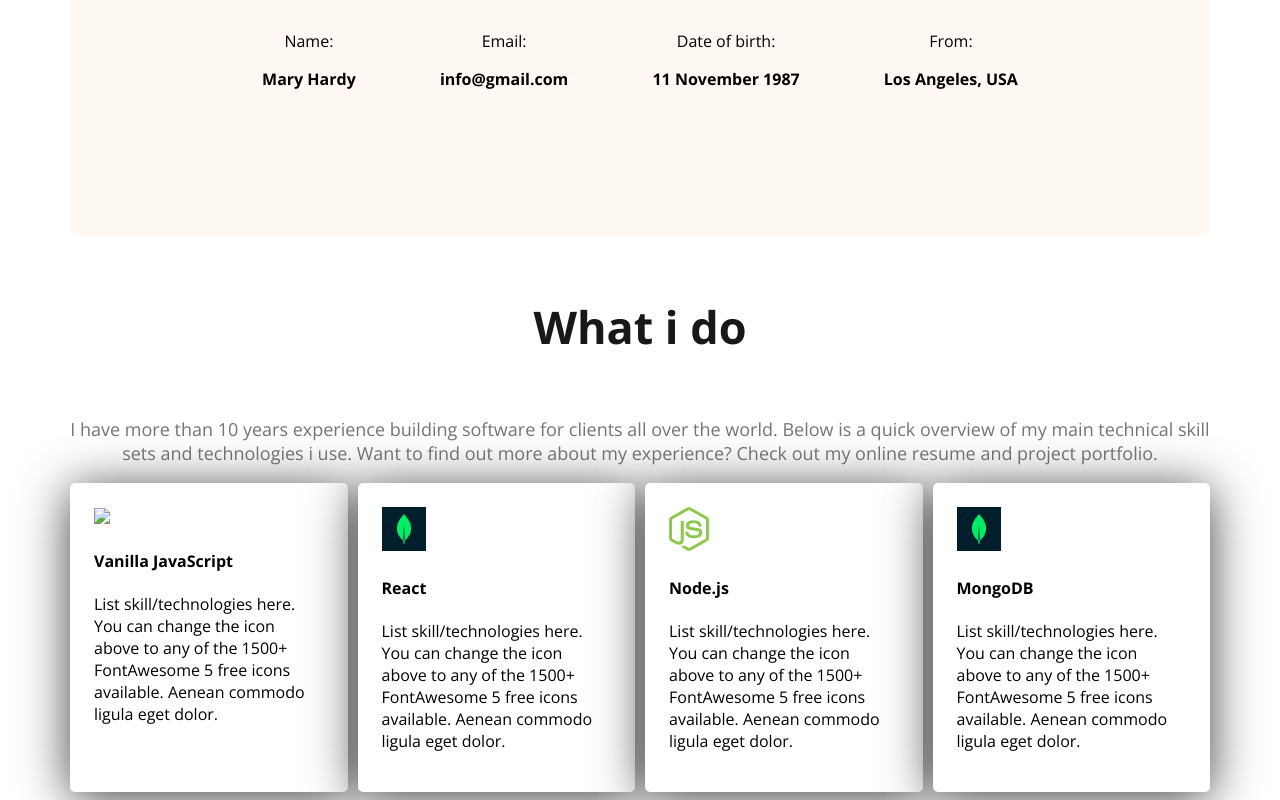
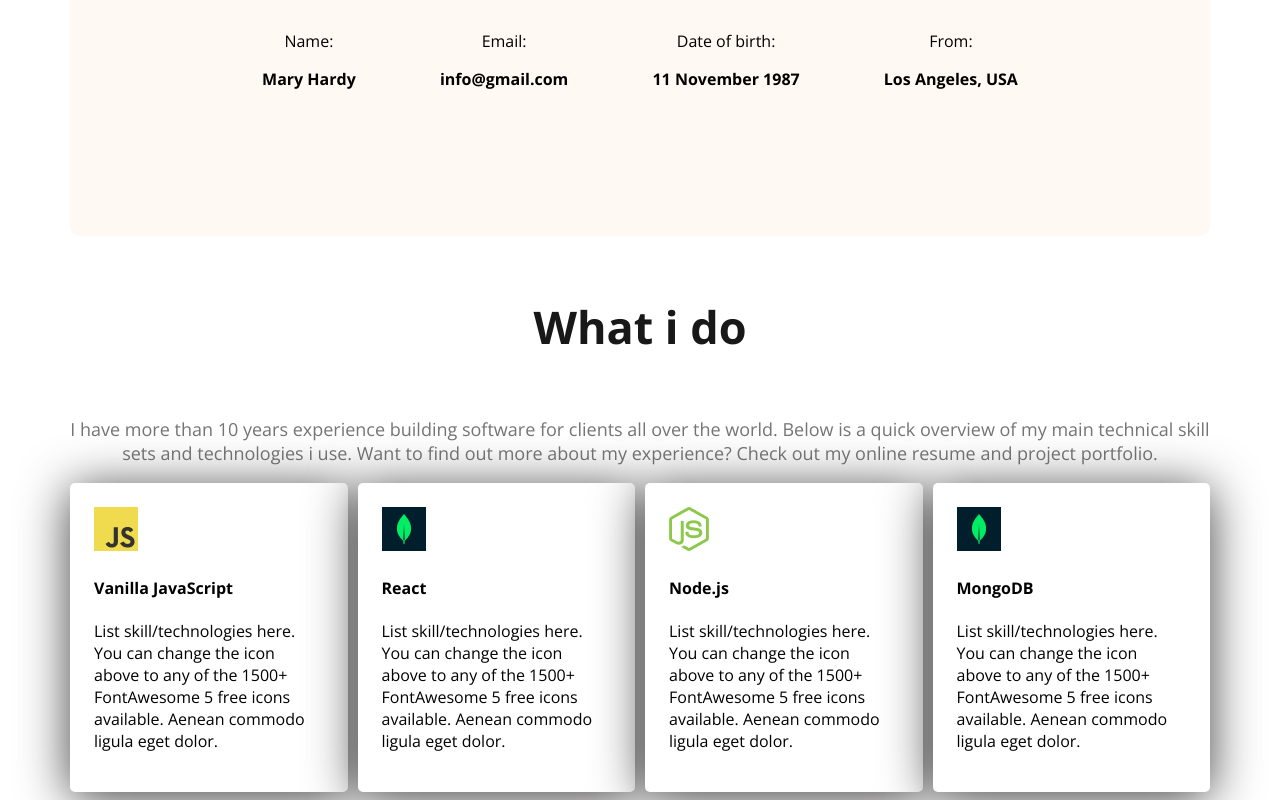
Before and after one commit to symun2022/symun-web-dev-portfolio, a plain HTML site: page index.html in a window 1280 px wide. Shown: the part 1346-2146 px from the top of the page. Drawn offline with nearby package versions, Linux system fonts and the light colour scheme; the site is published under a folder, as on GitHub Pages, so addresses that start at the root find nothing.

Commit message:
update v 0.7

```diff
--- a/index.html
+++ b/index.html
@@ -71,7 +71,7 @@
         <section class="skills">
             <div class="skills-container">
                 <div class="skill">
-                    <img src="/images/icons/js.png" alt=" ">
+                    <img src="images/icons/js.png" alt=" ">
                     <h4 class="skill-title">Vanilla JavaScript</h4>
                     <p class="skill-description">List skill/technologies here. You can change the icon above to any of the 1500+ FontAwesome 5 free icons available. Aenean commodo ligula eget dolor.</p>
                 </div>
```
